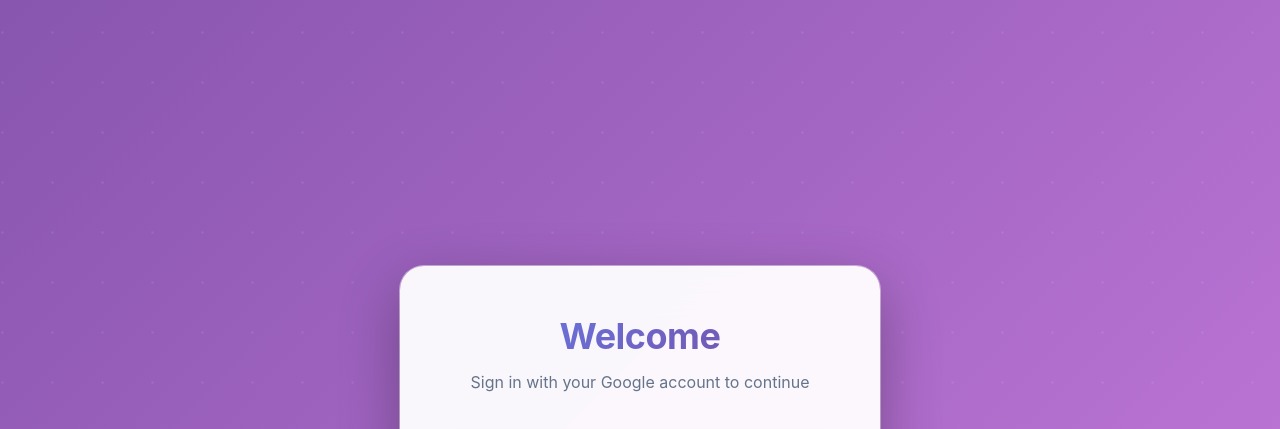
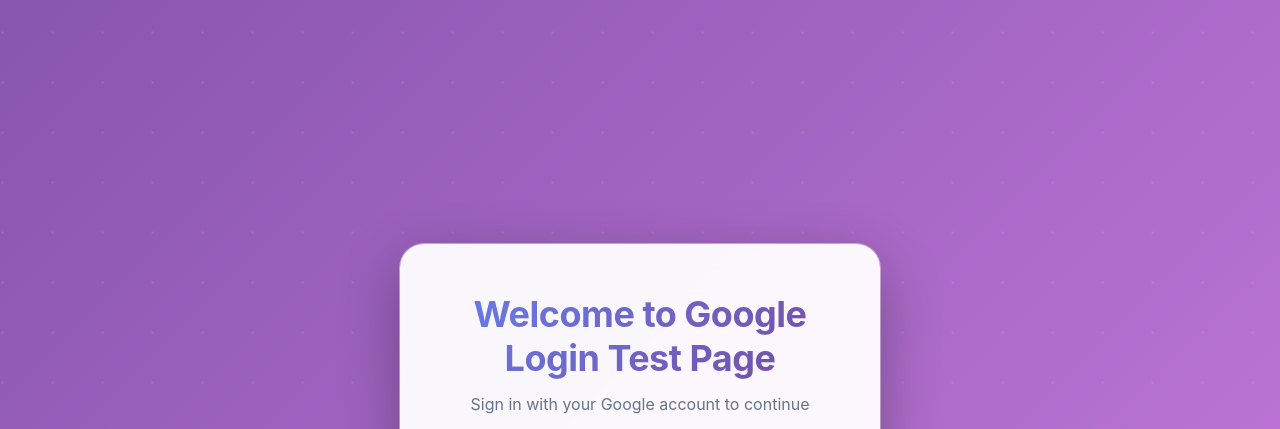
Before and after one commit to aphman-coder/google-oauth-01, a website: page index.html in a window 1280 px wide. Shown: the top 429 px of the page. Drawn offline with Linux system fonts and the light colour scheme.

Commit message:
Update welcome message to 'Welcome to Google Login Test Page'

```diff
--- a/index.html
+++ b/index.html
@@ -9,7 +9,7 @@
 <body>
     <div class="container">
         <div class="login-card">
-            <h1>Welcome</h1>
+            <h1>Welcome to Google Login Test Page</h1>
             <p>Sign in with your Google account to continue</p>
 
             <div id="login-section">
```
